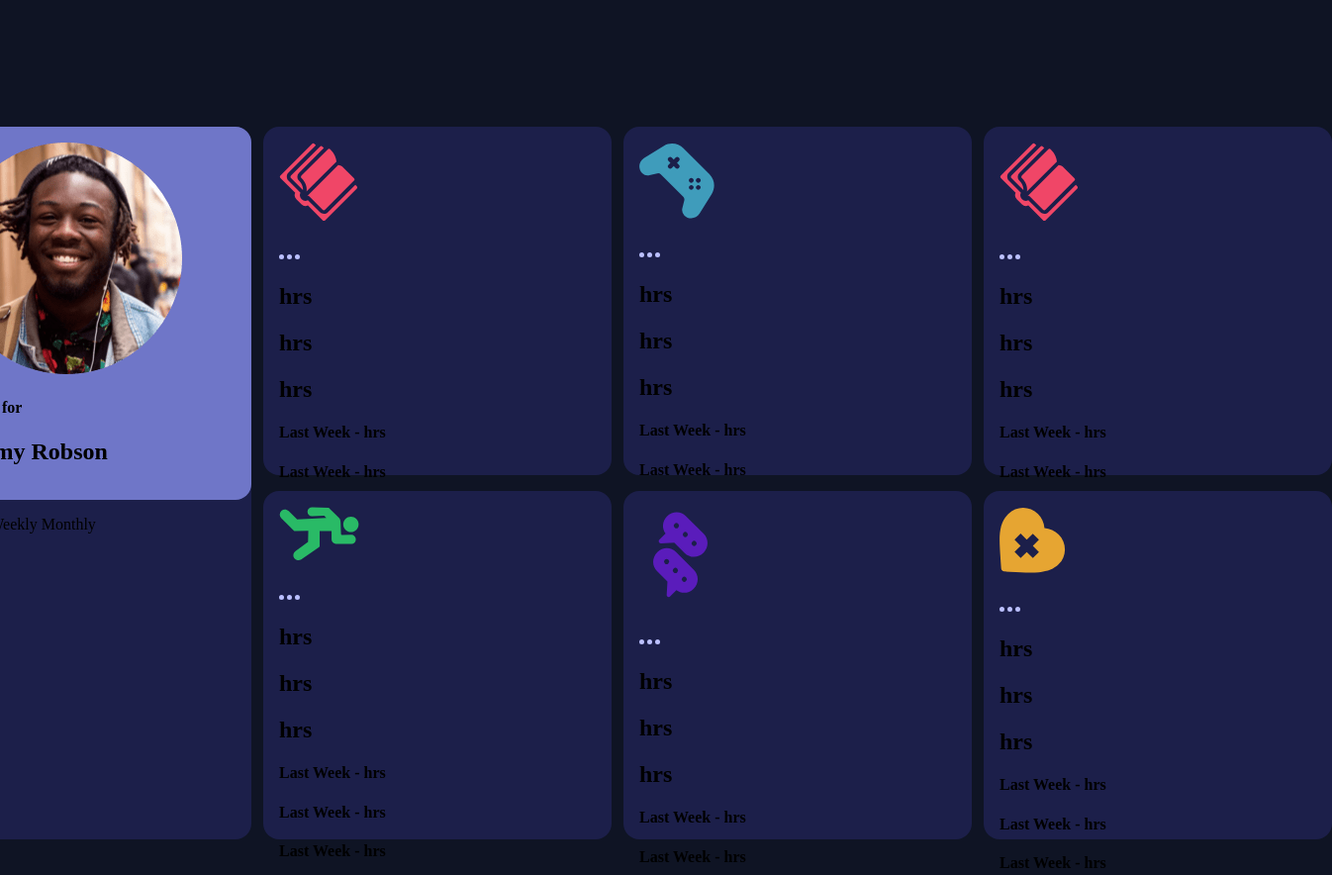
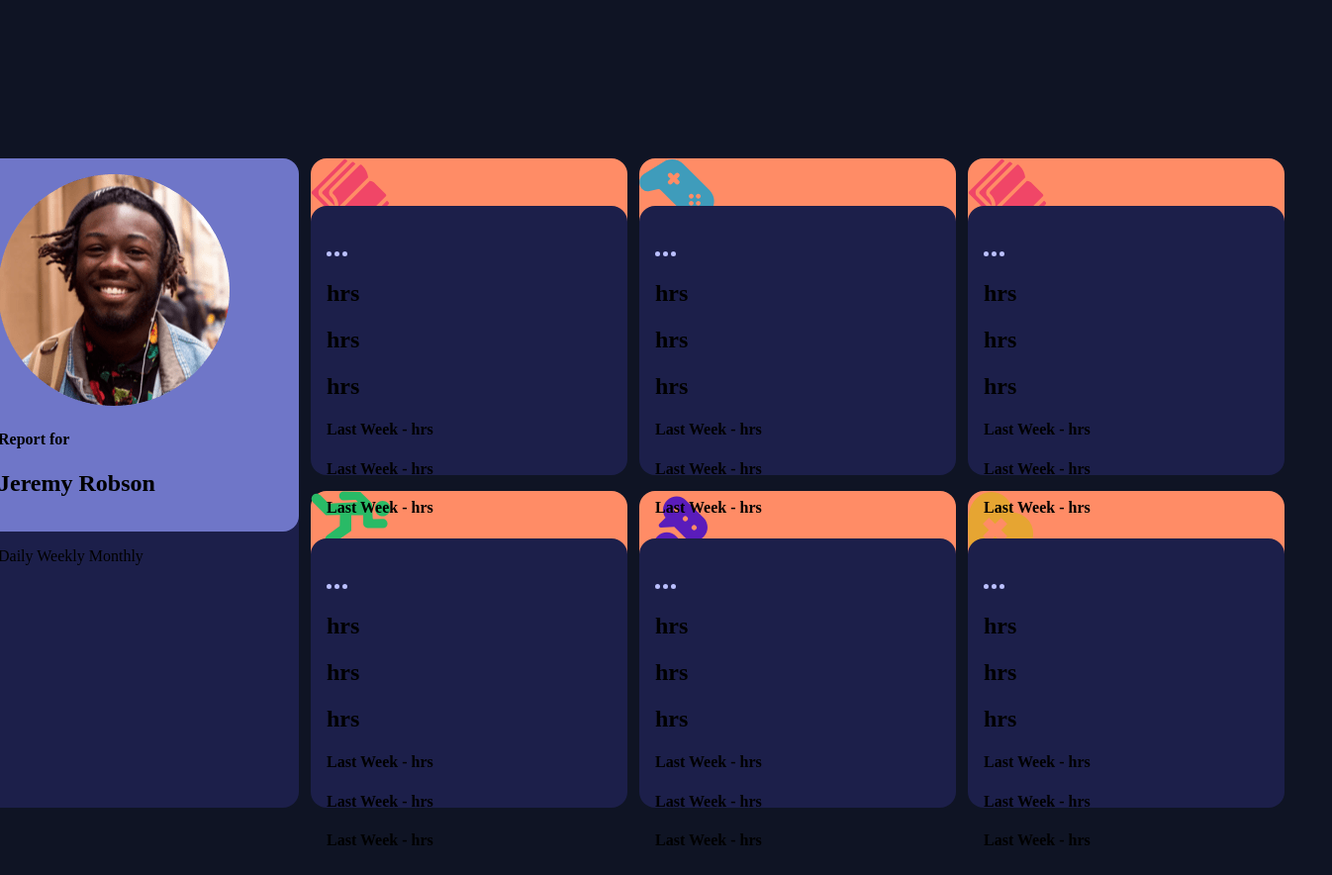
Before and after one commit to roc2246/timeTracker_frontEndMentor, a website: page index.html in a window 1280 px wide. Shown: the top 884 px of the page at 99% size, 1346 px wide, since content can reach past the window. Drawn offline with Linux system fonts and the light colour scheme.

Commit message:
Created card layout for .metric

```diff
--- a/index.html
+++ b/index.html
@@ -38,7 +38,8 @@
         <div class="metric__img-box">
           <img src="images/icon-study.svg" alt="Study" class="activity-img" />
         </div>
-        <div class="metric__top">
+        <div class="metric__data">
+          <div class="name-and-menu-box">
           <h4 class="activity"></h4>
           <img
             src="images/icon-ellipsis.svg"
@@ -73,14 +74,15 @@
           <span class="previous-metric--metric"></span>
           <span class="previous-metric--measurement">hrs</span>
         </h4>
-      </section>
+      </div></section>
 
       <!--Play-->
       <section class="metric">
         <div class="metric__img-box">
           <img src="images/icon-play.svg" alt="Play" class="activity-img" />
         </div>
-        <div class="metric__top">
+        <div class="metric__data">
+          <div class="name-and-menu-box">
           <h4 class="activity"></h4>
           <img
             src="images/icon-ellipsis.svg"
@@ -115,14 +117,15 @@
           <span class="previous-metric--metric"></span>
           <span class="previous-metric--measurement">hrs</span>
         </h4>
-      </section>
+      </div></section>
 
       <!--Study-->
       <section class="metric">
         <div class="metric__img-box">
           <img src="images/icon-study.svg" alt="Study" class="activity-img" />
         </div>
-        <div class="metric__top">
+        <div class="metric__data">
+          <div class="name-and-menu-box">
           <h4 class="activity"></h4>
           <img
             src="images/icon-ellipsis.svg"
@@ -157,7 +160,7 @@
           <span class="previous-metric--metric"></span>
           <span class="previous-metric--measurement">hrs</span>
         </h4>
-      </section>
+      </div></section>
       <!--Exercise-->
       <section class="metric">
         <div class="metric__img-box">
@@ -167,7 +170,8 @@
             class="activity-img"
           />
         </div>
-        <div class="metric__top">
+        <div class="metric__data">
+          <div class="name-and-menu-box">
           <h4 class="activity"></h4>
           <img
             src="images/icon-ellipsis.svg"
@@ -202,14 +206,15 @@
           <span class="previous-metric--metric"></span>
           <span class="previous-metric--measurement">hrs</span>
         </h4>
-      </section>
+      </div></section>
 
       <!--Social-->
       <section class="metric">
         <div class="metric__img-box">
           <img src="images/icon-social.svg" alt="Social" class="activity-img" />
         </div>
-        <div class="metric__top">
+        <div class="metric__data">
+          <div class="name-and-menu-box">
           <h4 class="activity"></h4>
           <img
             src="images/icon-ellipsis.svg"
@@ -244,7 +249,7 @@
           <span class="previous-metric--metric"></span>
           <span class="previous-metric--measurement">hrs</span>
         </h4>
-      </section>
+      </div></section>
 
       <!--Self Care-->
       <section class="metric">
@@ -255,7 +260,8 @@
             class="activity-img"
           />
         </div>
-        <div class="metric__top">
+        <div class="metric__data">
+          <div class="name-and-menu-box">
           <h4 class="activity"></h4>
           <img
             src="images/icon-ellipsis.svg"
@@ -290,7 +296,7 @@
           <span class="previous-metric--metric"></span>
           <span class="previous-metric--measurement">hrs</span>
         </h4>
-      </section>
+      </div></section>
     </main>
 
     <footer>
--- a/sass/abstracts/_mixins.scss
+++ b/sass/abstracts/_mixins.scss
@@ -2,3 +2,7 @@
   border-radius: $border-radius;
   width: $card-width;
 }
+
+@mixin activity-img($background-color){
+  background-color: $background-color;
+}
--- a/sass/components/_card.scss
+++ b/sass/components/_card.scss
@@ -1,27 +1,50 @@
 .main-box,
 .metric {
   @include card();
-  background-color: $color-dark-blue;
   cursor: pointer;
-  &:hover{
-    background-color: $color-blue;
-  }
 }
 
-.main-box{
-  &__top{
-  @include card();
+.main-box {
+  background-color: $color-dark-blue;
+  &__top {
+    @include card();
     background-color: $color-desaturated-blue;
     padding: $card-padding;
     box-sizing: border-box;
     width: inherit;
   }
-  .metric-state-change{
+  .metric-state-change {
     padding: $card-padding;
+  }
+  &:hover {
+    background-color: $color-blue;
   }
 }
 
 .metric {
-    height: $card-small-height;
+  height: $card-small-height;
+  &__img-box {
+    @include activity-img($color-work);
+    @include card();
+    box-sizing: border-box;
+    z-index: 0;
+    position: absolute;
+    width: inherit;
+    height: calc(#{$card-small-height} * 0.30);
+  }
+  &__data {
+    @include card();
+    background-color: $color-dark-blue;
+    z-index: 1;
     padding: $card-padding;
+    top: calc(#{$card-small-height} * 0.15);
+    position: relative;
+    height: calc(#{$card-small-height} * 0.85);
+    width: inherit;
+    box-sizing: border-box;
+
+    &:hover {
+      background-color: $color-blue;
+    }
   }
+}
```
Also changed, not shown: css/style.css.
